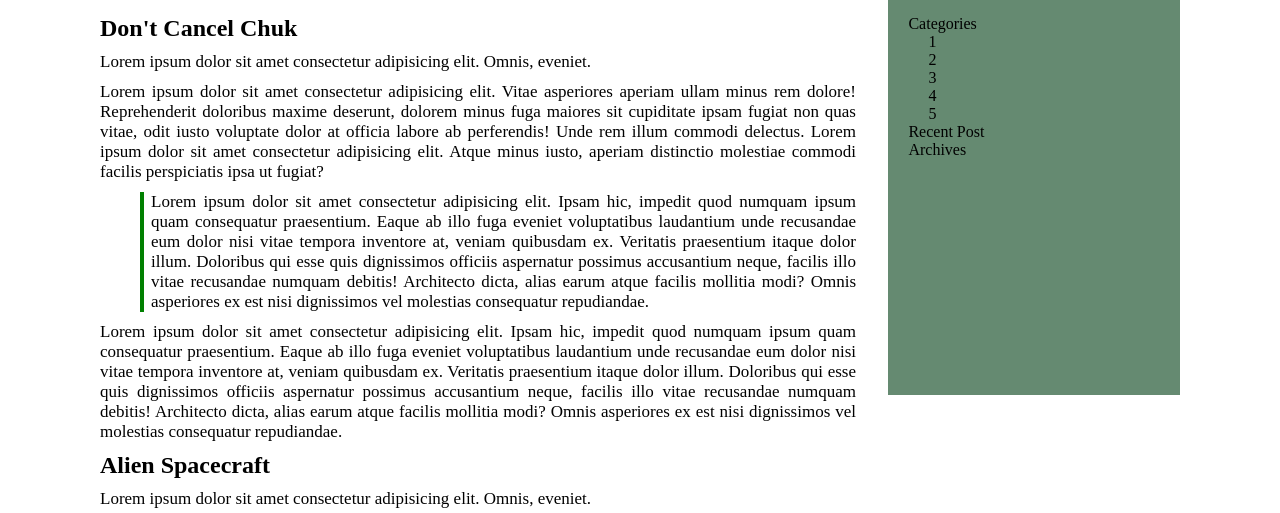
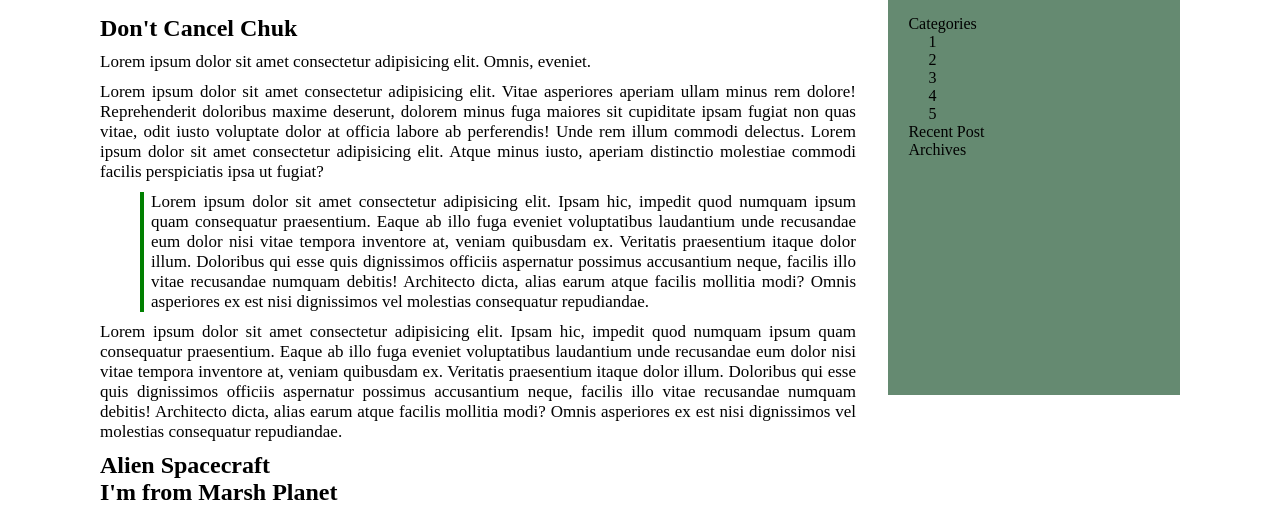
Before and after one commit to prabhatsih/27jan2024_myblog, a plain HTML site: page index.html in a window 1280 px wide. Shown: the part 205-718 px from the top of the page. Drawn offline with Linux system fonts and the light colour scheme.

Commit message:
marsh planet added

```diff
--- a/index.html
+++ b/index.html
@@ -55,6 +55,7 @@
                     Lorem ipsum dolor sit amet consectetur adipisicing elit. Ipsam hic, impedit quod numquam ipsum quam consequatur praesentium. Eaque ab illo fuga eveniet voluptatibus laudantium unde recusandae eum dolor nisi vitae tempora inventore at, veniam quibusdam ex. Veritatis praesentium itaque dolor illum. Doloribus qui esse quis dignissimos officiis aspernatur possimus accusantium neque, facilis illo vitae recusandae numquam debitis! Architecto dicta, alias earum atque facilis mollitia modi? Omnis asperiores ex est nisi dignissimos vel molestias consequatur repudiandae.
                 </p>
                 <h2>Alien Spacecraft</h2>
+                <h2>I'm from Marsh Planet</h2>
                 <p>Lorem ipsum dolor sit amet consectetur adipisicing elit. Omnis, eveniet.</p>
                 <p>
                     Lorem ipsum dolor sit amet consectetur adipisicing elit. Ipsum id voluptate amet inventore, ipsam, consectetur consequuntur aspernatur unde debitis, velit nesciunt laudantium error. Ipsam incidunt sint quaerat rem, amet necessitatibus nesciunt dolor fuga dolores deleniti id earum soluta perferendis repellendus neque dicta. Numquam mollitia ut earum animi recusandae reiciendis deleniti, delectus ratione, quod ea unde atque voluptatum aperiam ab possimus! Quae nulla doloribus debitis et consequuntur. Voluptatem doloribus animi alias error fuga debitis fugiat ipsum?
@@ -106,5 +107,6 @@
         <!-- Footer Section End -->
 
         <script src="./assets/js/script.js"></script>
+
     </body>
 </html>
```
